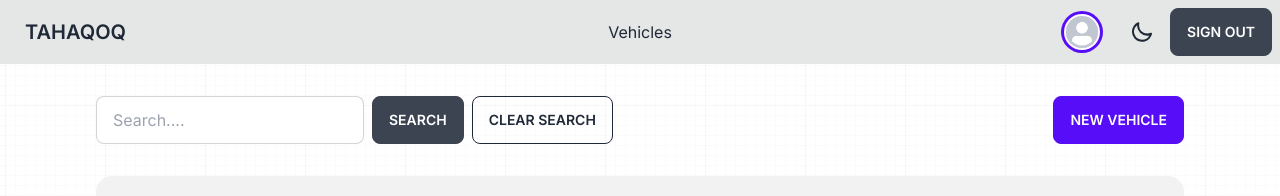
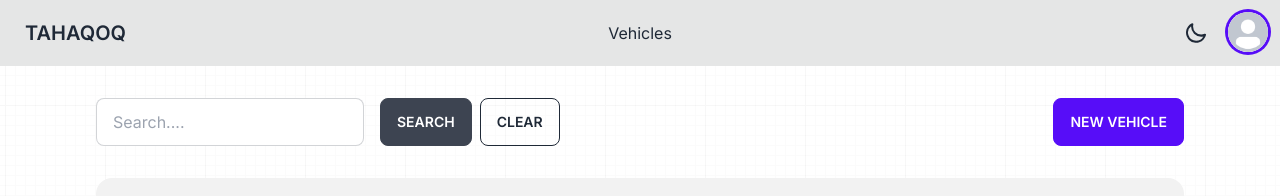
Before and after one commit to Tahaqoq/Tahaqoq-Modified-v2, a Next.js app: page /vehicles in a window 1280 px wide. Shown: the top 196 px of the page. Built offline with nearby package versions, Linux system fonts and the light colour scheme; no server answers; the database is empty.

Commit message:
ui improvment

```diff
--- a/app/(site)/vehicles/page.tsx
+++ b/app/(site)/vehicles/page.tsx
@@ -18,9 +18,9 @@ const page = async ({ searchParams }: { searchParams: UrlSearchParams }) => {
 
   return (
     <div className="flex flex-col flex-1">
-      <div className="flex justify-between mt-8">
+      <div className="flex flex-col-reverse justify-center gap-4 mt-8 md:justify-between md:flex-row">
         <SearchForm />
-        <Link href={"/vehicles/new"} className="ml-4 btn btn-primary">
+        <Link href={"/vehicles/new"} className=" md:ml-4 btn btn-primary">
           New Vehicle
         </Link>
       </div>
--- a/app/components/header.tsx
+++ b/app/components/header.tsx
@@ -54,19 +54,6 @@ const Header = () => {
         </ul>
       </div>
       <div className="navbar-end">
-        <div className="items-center justify-center hidden gap-4 mx-4 md:flex">
-          <div className="avatar">
-            <div className="w-8 rounded-full ring ring-primary ring-offset-base-100 ring-offset-2">
-              <Image
-                src="/images/avatar.png"
-                alt="avatar"
-                width={25}
-                height={25}
-              />
-            </div>
-          </div>
-          <span>{session?.user?.name}</span>
-        </div>
         <label className="mr-4 swap swap-rotate" title="Toggle DarkMode">
           <input type="checkbox" onChange={toggleTheme} />
 
@@ -92,12 +79,63 @@ const Header = () => {
             <path d="M21.64,13a1,1,0,0,0-1.05-.14,8.05,8.05,0,0,1-3.37.73A8.15,8.15,0,0,1,9.08,5.49a8.59,8.59,0,0,1,.25-2A1,1,0,0,0,8,2.36,10.14,10.14,0,1,0,22,14.05,1,1,0,0,0,21.64,13Zm-9.5,6.69A8.14,8.14,0,0,1,7.08,5.22v.27A10.15,10.15,0,0,0,17.22,15.63a9.79,9.79,0,0,0,2.1-.22A8.11,8.11,0,0,1,12.14,19.73Z" />
           </svg>
         </label>
-        <Link href="/api/auth/signout" className="btn">
-          Sign out
-        </Link>
-        {/* <button onClick={() => signOut()} className="btn">
-          sign out
-        </button> */}
+        <div className="dropdown dropdown-end">
+          <label tabIndex={0} className="btn btn-ghost btn-circle avatar">
+            <div className="w-10 rounded-full ring ring-primary ">
+              <Image
+                src="/images/avatar.png"
+                alt="avatar"
+                width={25}
+                height={25}
+              />
+            </div>
+          </label>
+          <ul
+            tabIndex={0}
+            className="p-4 mt-3 shadow menu menu-compact dropdown-content bg-base-200 rounded-box w-52"
+          >
+            <li className="">
+              <Link href="#">
+                <span>
+                  <svg
+                    xmlns="http://www.w3.org/2000/svg"
+                    fill="none"
+                    viewBox="0 0 24 24"
+                    stroke-width="1.5"
+                    stroke="currentColor"
+                    className="w-6 h-6"
+                  >
+                    <path
+                      stroke-linecap="round"
+                      stroke-linejoin="round"
+                      d="M15.75 6a3.75 3.75 0 11-7.5 0 3.75 3.75 0 017.5 0zM4.501 20.118a7.5 7.5 0 0114.998 0A17.933 17.933 0 0112 21.75c-2.676 0-5.216-.584-7.499-1.632z"
+                    />
+                  </svg>
+                </span>
+                {session?.user?.name}
+              </Link>
+            </li>
+            <li>
+              <Link href="/api/auth/signout">
+                <svg
+                  xmlns="http://www.w3.org/2000/svg"
+                  fill="none"
+                  viewBox="0 0 24 24"
+                  stroke-width="1.5"
+                  stroke="currentColor"
+                  className="w-6 h-6"
+                >
+                  <path
+                    stroke-linecap="round"
+                    stroke-linejoin="round"
+                    d="M15.75 9V5.25A2.25 2.25 0 0013.5 3h-6a2.25 2.25 0 00-2.25 2.25v13.5A2.25 2.25 0 007.5 21h6a2.25 2.25 0 002.25-2.25V15M12 9l-3 3m0 0l3 3m-3-3h12.75"
+                  />
+                </svg>
+                Logout
+              </Link>
+            </li>
+          </ul>
+        </div>
       </div>
     </div>
   );
--- a/app/components/searchForm.tsx
+++ b/app/components/searchForm.tsx
@@ -1,10 +1,9 @@
 "use client";
 import classNames from "classnames";
-import Link from "next/link";
-import { useRouter } from "next/navigation";
 import { useRef } from "react";
 
-const SearchForm = () => {
+const SearchForm = ({ searchParams }: any) => {
+  console.log(searchParams);
   const searchRef = useRef<HTMLInputElement>(null);
   const search = () => {
     if (searchRef.current?.value) {
@@ -21,19 +20,25 @@ const SearchForm = () => {
   };
   return (
     <form>
-      <div className="flex gap-2">
+      <div className="flex flex-col gap-4 md:flex-row">
         <input
           ref={searchRef}
           type="search"
           placeholder="Search...."
-          className="w-full max-w-xs input input-bordered"
+          className="w-full md:max-w-xs input input-bordered"
         />
-        <button onClick={search} className={classNames("btn")} type="button">
-          Search
-        </button>
-        <button onClick={clear} className="btn btn-outline">
-          clear search
-        </button>
+        <div className="flex gap-2">
+          <button
+            onClick={search}
+            className={classNames("btn flex-1 ")}
+            type="button"
+          >
+            Search
+          </button>
+          <button onClick={clear} className="btn btn-outline">
+            clear
+          </button>
+        </div>
       </div>
     </form>
   );
--- a/app/components/vehicle.tsx
+++ b/app/components/vehicle.tsx
@@ -1,6 +1,7 @@
 import { finalResult } from "@/lib/utils/helpers";
 
 import classNames from "classnames";
+import Image from "next/image";
 import Link from "next/link";
 
 const Vehicle = ({ vehicle }: any) => {
@@ -35,27 +36,29 @@ const Vehicle = ({ vehicle }: any) => {
           {vehicle?.result ? "View Result" : "Add Result"}
         </Link>
       </td>
-      <td>
-        <div className="flex gap-1 ">
+      <td title="Show PDF Report">
         <Link
           target={"_blank"}
           href={`/${vehicle.id}/report`}
-            className={classNames("btn", result === "N/A" && "btn-disabled")}
+          className={classNames(
+            "btn btn-outline ",
+            result === "N/A" && "btn-disabled"
+          )}
         >
-            Report
+          <Image src={"/images/pdf.svg"} width={30} height={30} alt="pdf" />
         </Link>
-        </div>
       </td>
-      <td className="">
-        <div className="flex gap-1">
+      <td title="Show PDF Letter">
         <Link
           target={"_blank"}
           href={`/${vehicle.id}/letter`}
-            className={classNames("btn ", result === "N/A" && "btn-disabled")}
+          className={classNames(
+            "btn btn-outline",
+            result === "N/A" && "btn-disabled"
+          )}
         >
-            Letter
+          <Image src={"/images/pdf.svg"} width={30} height={30} alt="pdf" />
         </Link>
-        </div>
       </td>
     </tr>
   );
```
Also changed, not shown: public/images/pdf.png (added), public/images/pdf.svg (added). Lines whose indentation alone changed are shown as unchanged.
